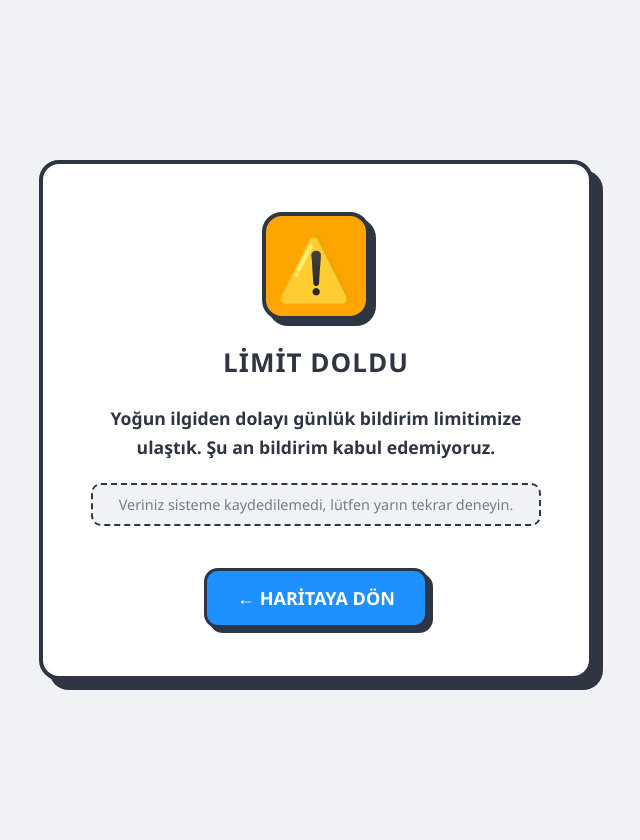
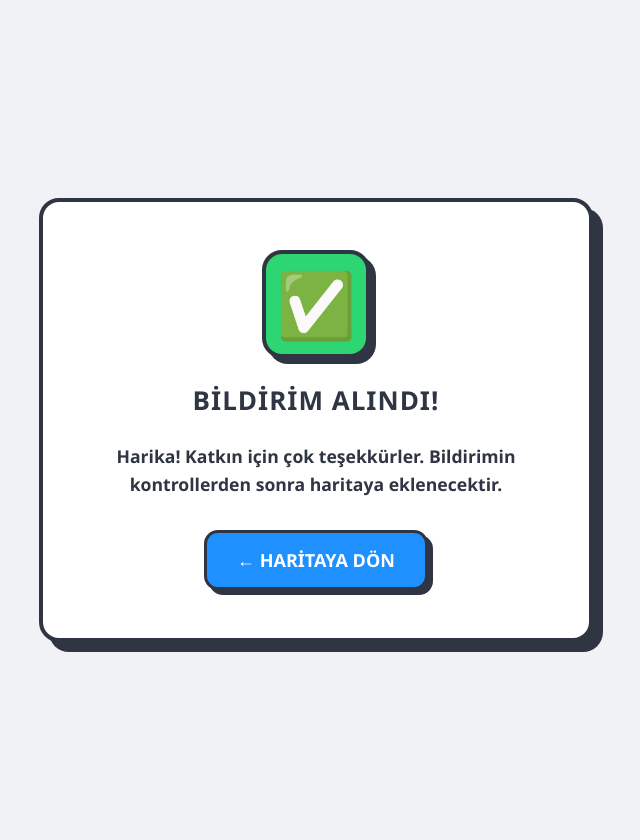
Before and after one commit to Bisbilge/freetoilets, a Django app: template toilets/templates/success.html in a window 1280 px wide. Shown: the whole page, without its empty margins (324-964 px from the left). Run offline with Django 5.2, Linux system fonts and the light colour scheme; the template is opened without the code that fills it, so the values that code supplies are empty.

Commit message:
feat: removed submission limit and simplified success page

```diff
--- a/toilets/templates/success.html
+++ b/toilets/templates/success.html
@@ -9,7 +9,6 @@
             --primary: #FF4757;
             --secondary: #1E90FF;
             --success: #2ED573;
-            --warning: #FFA502;
             --dark: #2F3542;
             --bg-light: #F1F2F6;
         }
@@ -32,14 +31,13 @@
             width: 100%;
         }
 
-        /* Durum ikonları için neobrutalist kutu */
         .icon-box {
             font-size: 4rem;
             width: 100px;
             height: 100px;
             line-height: 100px;
             margin: 0 auto 1.5rem;
-            background: white;
+            background: var(--success);
             border: 4px solid var(--dark);
             border-radius: 20px;
             box-shadow: 6px 6px 0px var(--dark);
@@ -62,17 +60,6 @@
             margin-bottom: 2rem;
         }
 
-        .limit-info {
-            font-size: 0.9rem;
-            color: #747D8C;
-            background: #F1F2F6;
-            padding: 10px;
-            border-radius: 10px;
-            border: 2px dashed var(--dark);
-            margin-top: -10px;
-            margin-bottom: 20px;
-        }
-
         a {
             display: inline-block;
             background: var(--secondary);
@@ -93,29 +80,13 @@
             box-shadow: 0px 0px 0px var(--dark);
             background-color: #1a7fe3;
         }
-
-        /* Renk varyasyonları */
-        .success-theme { background-color: var(--success); }
-        .warning-theme { background-color: var(--warning); }
-
     </style>
 </head>
 <body>
     <div class="success-card">
-        {% if mail_sent %}
-            <div class="icon-box success-theme">✅</div>
-            <h1>Bildirim Alındı!</h1>
-            <p>Harika! Katkın için çok teşekkürler. Bildirimin kontrollerden sonra haritaya eklenecektir.</p>
-        {% else %}
-            <div class="icon-box warning-theme">⚠️</div>
-            <h1>Limit Doldu</h1>
-            <p>Yoğun ilgiden dolayı günlük bildirim limitimize ulaştık. Şu an bildirim kabul edemiyoruz.</p>
-            <div class="limit-info">
-                Veriniz sisteme kaydedilemedi, lütfen yarın tekrar deneyin.
-            </div>
-        {% endif %}
-
-        <br>
+        <div class="icon-box">✅</div>
+        <h1>Bildirim Alındı!</h1>
+        <p>Harika! Katkın için çok teşekkürler. Bildirimin kontrollerden sonra haritaya eklenecektir.</p>
         <a href="/">← Haritaya Dön</a>
     </div>
 </body>
```
